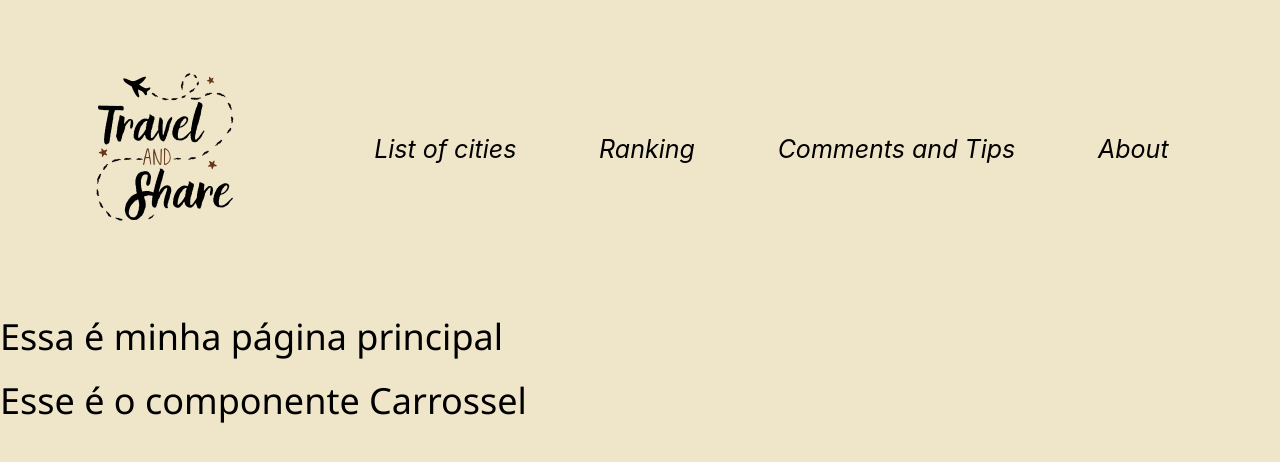
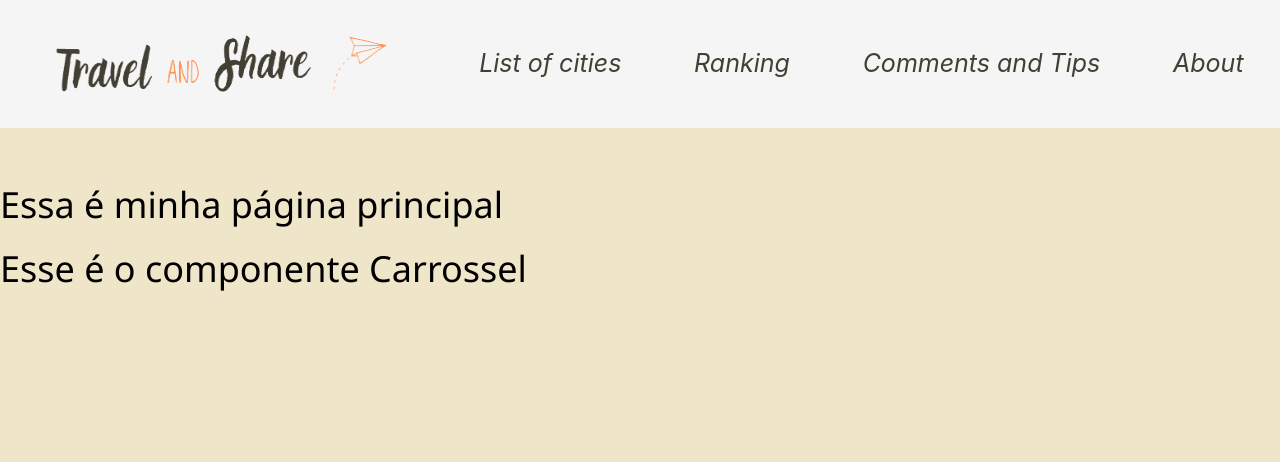
Before and after one commit to MatheusBenamor/M2-Project, a React (Create React App) app: page / in a window 1280 px wide. Shown: the top 462 px of the page. Built offline with nearby package versions, Linux system fonts and the light colour scheme.

Commit message:
improve navbar style

```diff
--- a/src/components/Navbar.css
+++ b/src/components/Navbar.css
@@ -1,19 +1,28 @@
-  .nav-style {
-    list-style: none;
-
-    font-size: 25px;
+    ul {
     display: flex;
-    margin-right: 70px;
+    justify-content: space-around;
+    list-style-type: none;
+    margin: 0;
+    padding: 0;
+    overflow: hidden;
+    background-color: whitesmoke;
     flex-direction: row;
-    justify-content: space-around;
+    margin-bottom: 50px;
     align-items: center;
   }
 
-  .nav-style a {
+  li a {
+    display: flex;
+    color: #423F33;
+    padding: 14px 16px;
     text-decoration: none;
+    font-size: 25px;
+    flex-direction: row;
   }
 
   .nav-logo {
-    height: 250px;
-    width: 250px;
+    width: 370px;
+    height: 100px;
+position: sticky;
+
   }
--- a/src/components/Navbar.js
+++ b/src/components/Navbar.js
@@ -1,20 +1,21 @@
 import React from 'react';
 import { NavLink } from 'react-router-dom';
 import './Navbar.css';
-import logo from '../logo.png';
+import logoProject from '../logoProject.png';
 
 export const navbar = () => {
     return (
+      <>
         <nav className="nav-style">
-
-        <p><NavLink to='/'><img src= {logo} className="nav-logo" alt="logo" /></NavLink></p>
-        <p><i><NavLink to='cities'>List of cities</NavLink></i></p>
-        <p><i><NavLink to='ranking'>Ranking</NavLink></i></p>
-        <p><i><NavLink to='comments'>Comments and Tips</NavLink></i></p>
-        <p><i><NavLink to='about'>About</NavLink></i></p>
-
+        <ul>
+        <li><NavLink to='/'><img src= {logoProject} className="nav-logo" alt="logo" /></NavLink></li>
+        <li><p><i><NavLink to='cities'>List of cities</NavLink></i></p></li>
+        <li><p><i><NavLink to='ranking'>Ranking</NavLink></i></p></li>
+        <li><p><i><NavLink to='comments'>Comments and Tips</NavLink></i></p></li>
+        <li><p><i><NavLink to='about'>About</NavLink></i></p></li>
+        </ul>
       </nav>
-
+      </>
     )
   }
 
```
Also changed, not shown: src/logoProject.png (added).
